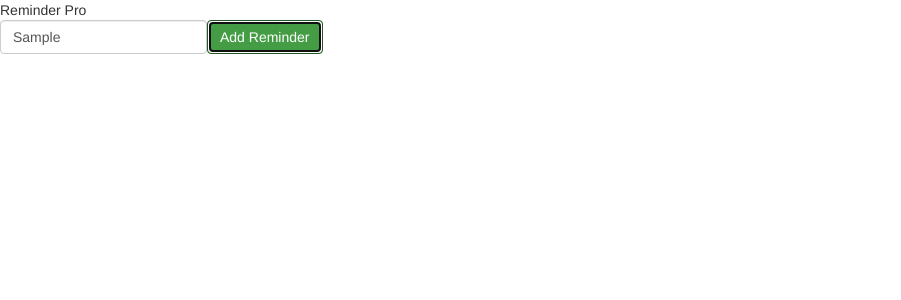
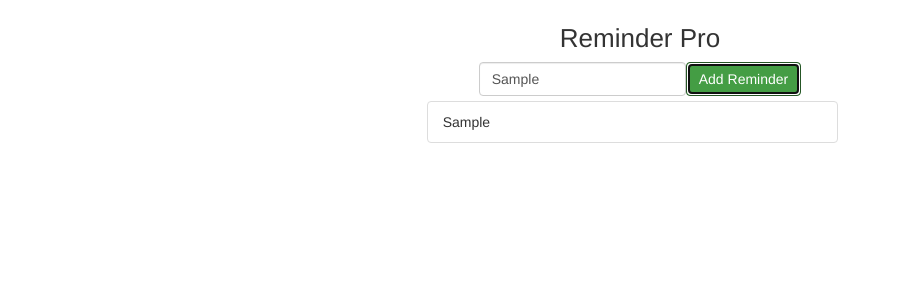
Before and after one commit to igor-arkhipenko/react-reminderPro, a React (Create React App) app: page / in a window 1280 px wide. Both pictures are taken after typing "Sample" into the empty fields and a click on the button "Add Reminder". Shown: the top 300 px of the page, without its empty margins (0-901 px from the left). Built offline with nearby package versions, Linux system fonts and the light colour scheme.

Commit message:
Rendering a List of Reminders

```diff
--- a/src/components/App.jsx
+++ b/src/components/App.jsx
@@ -15,14 +15,30 @@
         this.props.addReminder(this.state.text);
     }
 
+    renderReminders() {
+        const { reminders } = this.props;
+        return (
+            <ul className='list-group col-sm-4'>
+                {
+                    reminders.map(reminder => {
+                        return (
+                            <li key={reminder.id} className='list-group-item'>
+                                <div>{reminder.text}</div>
+                            </li>
+                        )
+                    })
+                }
+            </ul>
+        )
+    }
+
     render() {
-        console.log('this.props', this.props);
         return (
             <div className='App'>
                 <div className='title'>
                     Reminder Pro
                 </div>
-                <div className='form-inline'>
+                <div className='form-inline reminder-form'>
                     <div className='form-group'>
                         <input
                             className='form-control'
@@ -38,6 +54,7 @@
                         Add Reminder
                     </button>
                 </div>
+                { this.renderReminders() }
             </div>
         )
     }
--- /dev/null
+++ b/src/index.css
@@ -0,0 +1,19 @@
+.App {
+    padding-top: 20px;
+    display: flex;
+    flex-direction: column;
+    align-items: center;
+}
+
+.title {
+    text-align: center;
+    font-size: 26px;
+}
+
+.input {
+    margin: 5px;
+}
+
+.reminder-form {
+    padding: 5px;
+}
--- a/src/index.js
+++ b/src/index.js
@@ -4,6 +4,7 @@
 import { Provider } from 'react-redux';
 import { createStore } from 'redux';
 import reducer from './reducers';
+import './index.css';
 
 const store = createStore(reducer);
 
```
